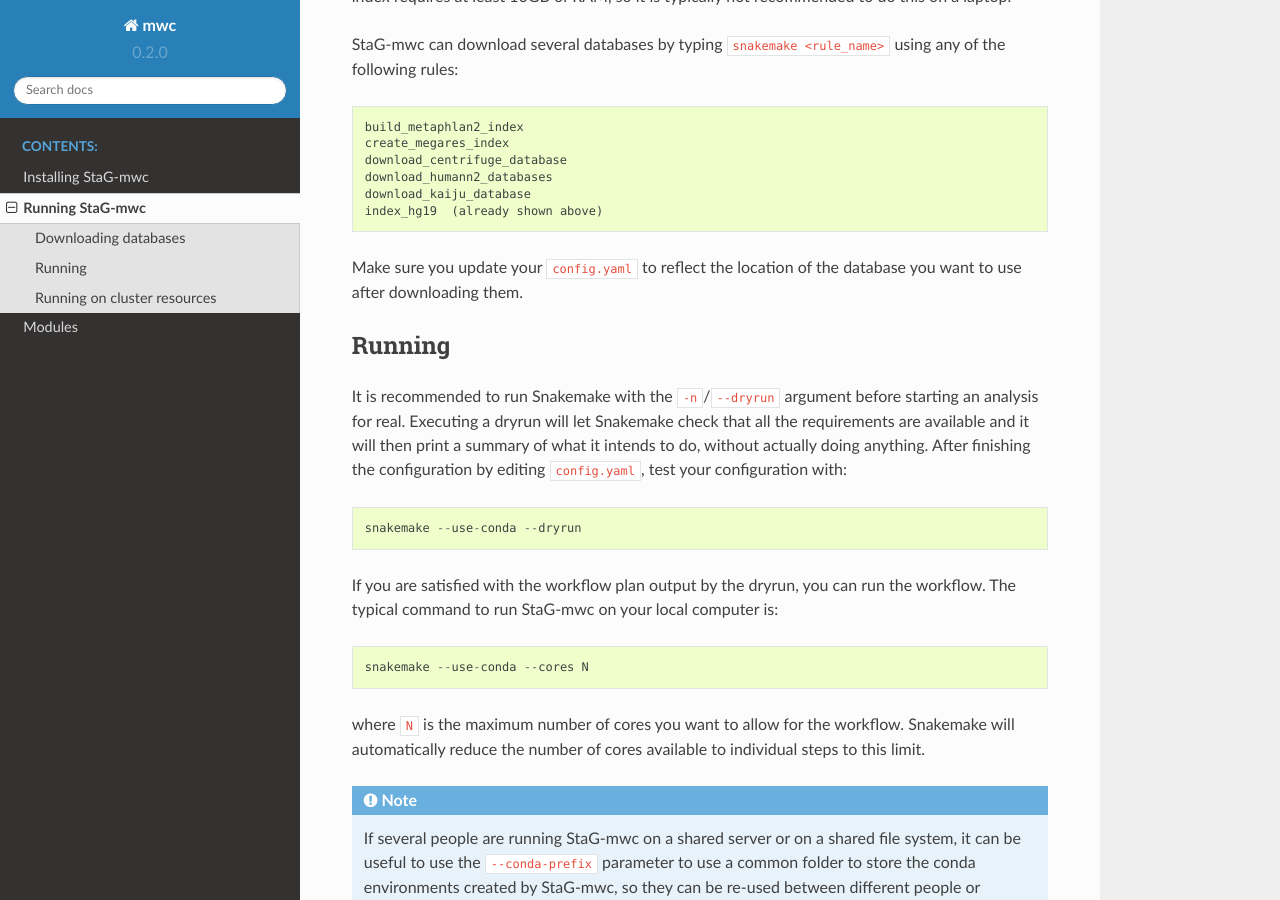
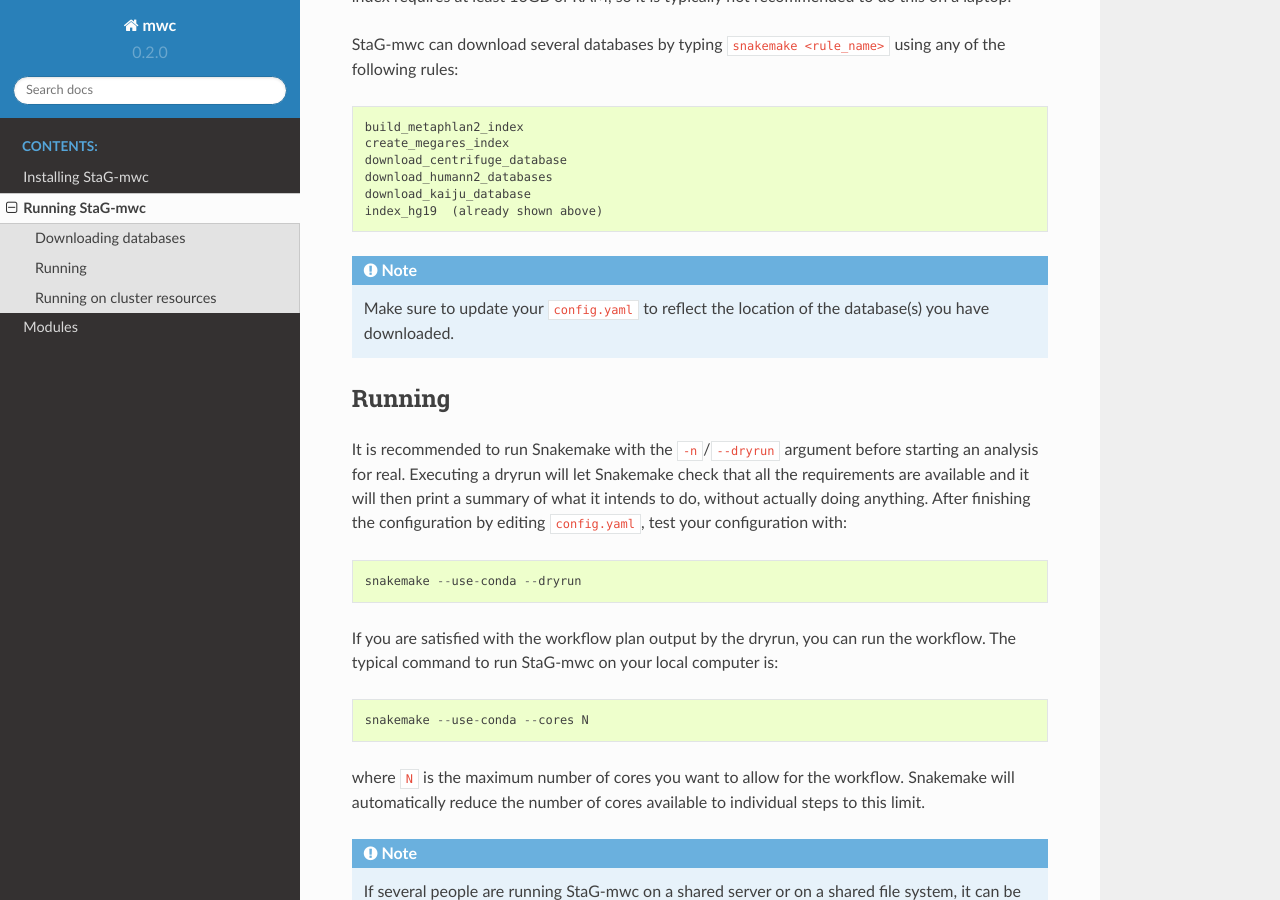
Before and after one commit to ctmrbio/stag-mwc, a Sphinx documentation site: the page built from docs/source/running.rst, in a window 1280 px wide and 900 px high, scrolled down 1182 px. Built offline with Sphinx 7.4.7 and the Read the Docs theme 2.0.0, drawn with Linux system fonts in a browser that asks for light colours.

Commit message:
Make note in docs about updating config.yaml after downloading databases

```diff
--- a/docs/source/running.rst
+++ b/docs/source/running.rst
@@ -58,8 +58,10 @@
     download_kaiju_database
     index_hg19  (already shown above)
 
-Make sure you update your ``config.yaml`` to reflect the location of the database
-you want to use after downloading them.
+.. note::
+
+    Make sure to update your ``config.yaml`` to reflect the location of the database(s)
+    you have downloaded.
 
 
 Running
```
